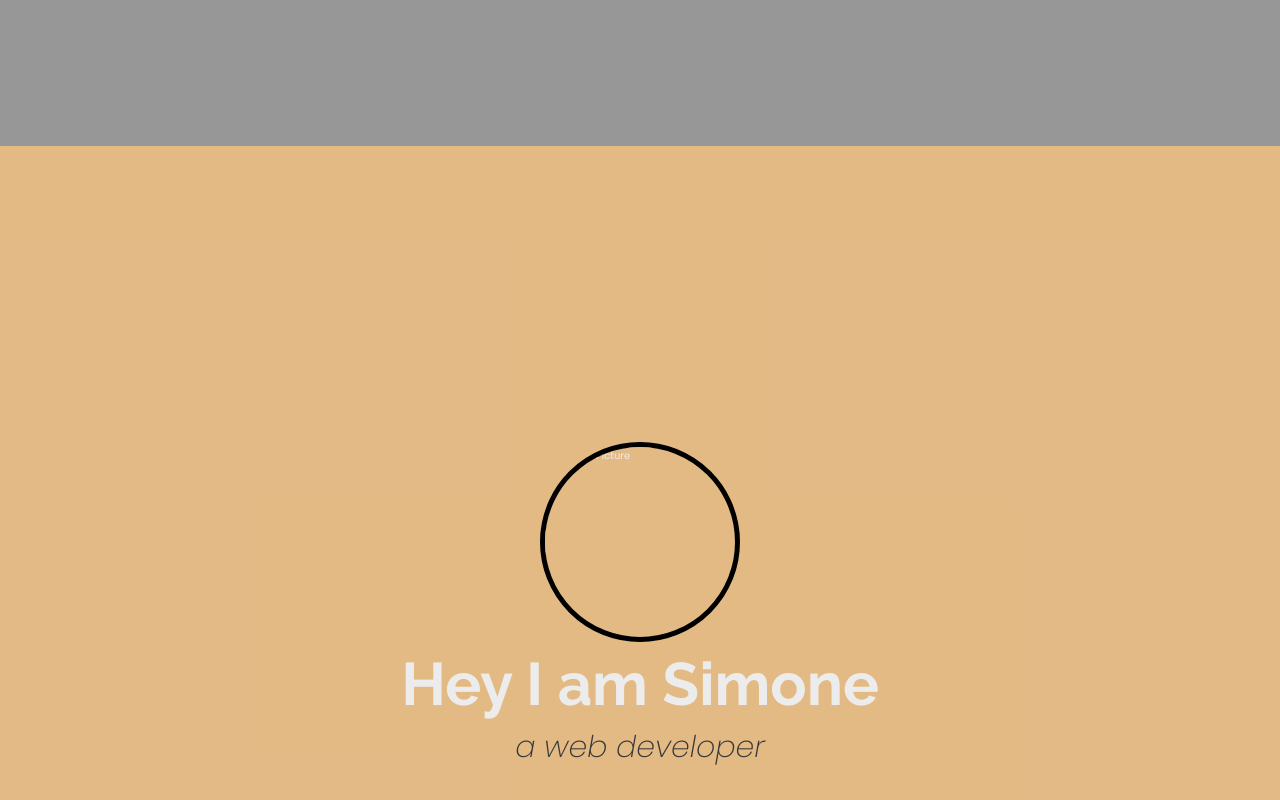
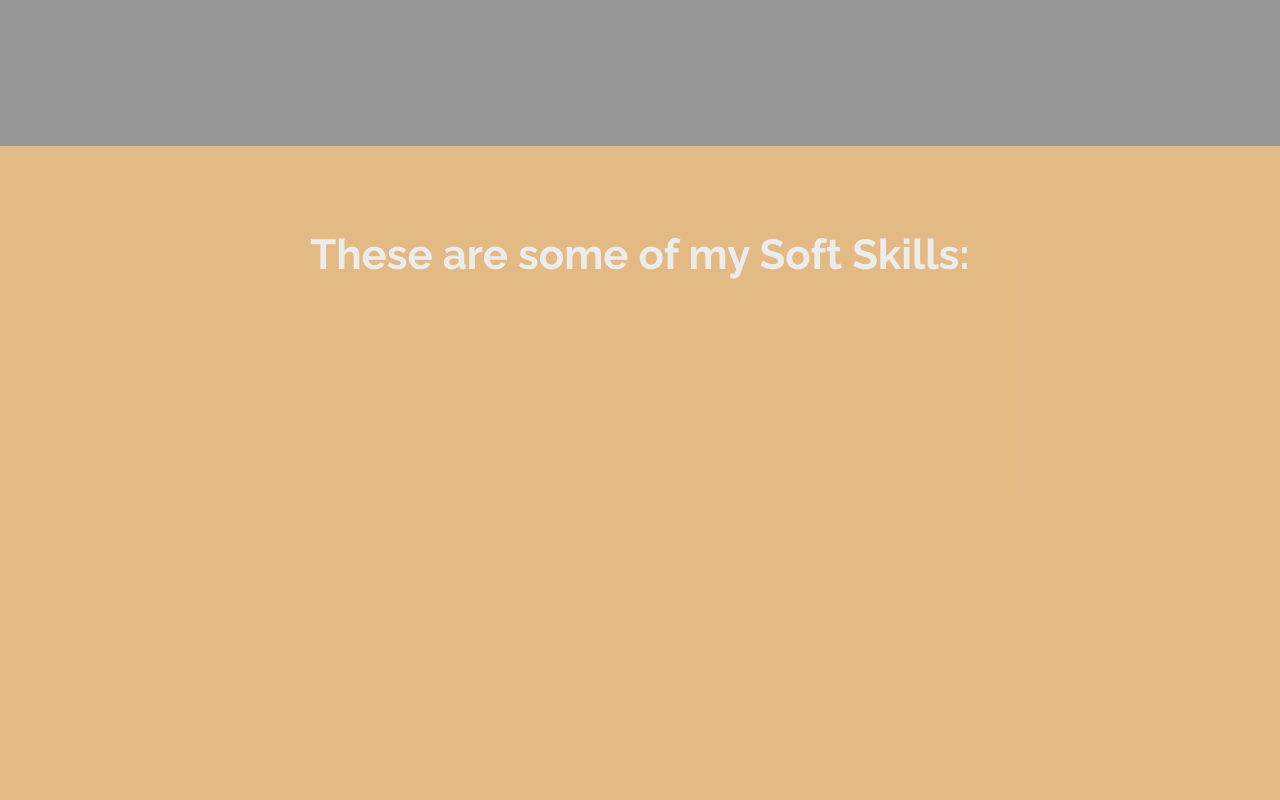
Before and after one commit to BjergsensIII/personal-portfolio-test, a plain HTML site: page index.html in a window 1280 px wide. Shown: the part 772-1572 px from the top of the page. Drawn offline with Linux system fonts and the light colour scheme.

Commit message:
adjusted text search for a cool list for displaying skills.

```diff
--- a/index.html
+++ b/index.html
@@ -58,10 +58,8 @@
 </section>
 
 
-<section id="welcome-section" class="skills-section">
-  <img class="profile-img" alt="Profile Picture"/>
-  <h1>Hey I am Simone</h1>
-  <p>a web developer</p>
+<section id="skills-section" class="skills-section">
+  <h2 class="skills-section-header">These are some of my Soft Skills:</h2>
 </section>
 
 
--- a/style.css
+++ b/style.css
@@ -133,6 +133,12 @@
     font-weight: 200;
     font-style: italic;
     color: rgb(55, 55, 55);
+  }
+
+  .skills-section-header {
+    max-width: 800px;
+    margin: 0 auto 6rem auto;
+    margin-bottom: 700px;
   }
 
   .projects-section {
```
